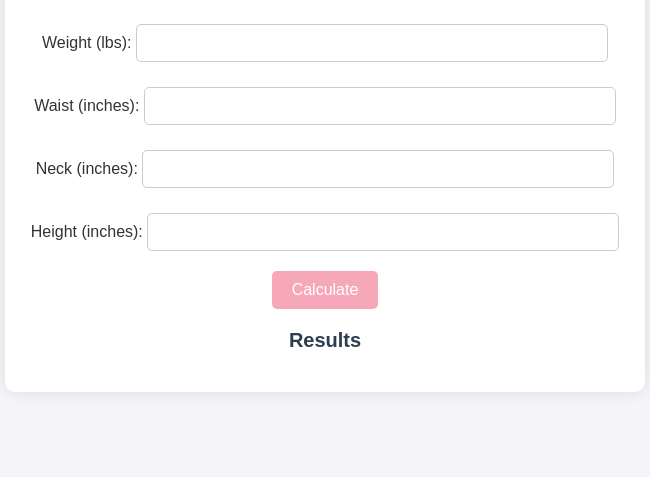
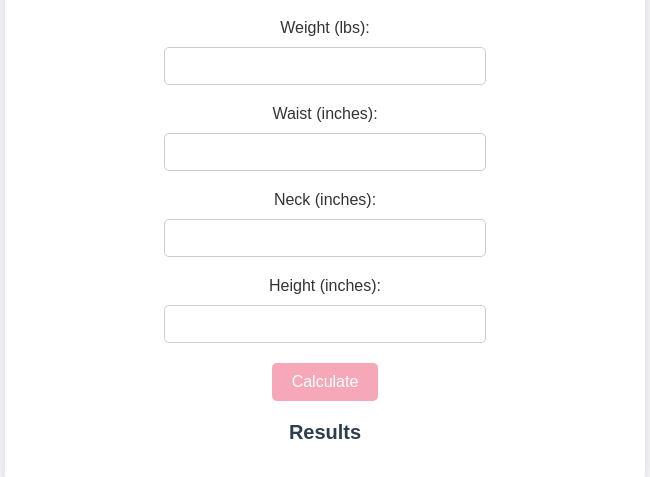
Before and after one commit to rachellemariefit/body-fat-calculator, a plain HTML site: page index.html in a window 1280 px wide. Shown: the part 131-608 px from the top of the page, without its empty margins (315-965 px from the left). Drawn offline with Linux system fonts and the light colour scheme.

Commit message:
Update styles.css

```diff
--- a/styles.css
+++ b/styles.css
@@ -31,13 +31,14 @@ label {
 }
 
 input {
-    width: 75%; /* Adjust this value as needed (50% makes the input shorter) */
+    width: 50%;
     padding: 10px;
-    margin-top: 5px;
+    margin: 10px auto;
     font-size: 14px;
     border: 1px solid #ccc;
     border-radius: 5px;
-    text-align: center; /* Optional: Aligns text to the center */
+    text-align: center;
+    display: block;
 }
 
 button {
```
